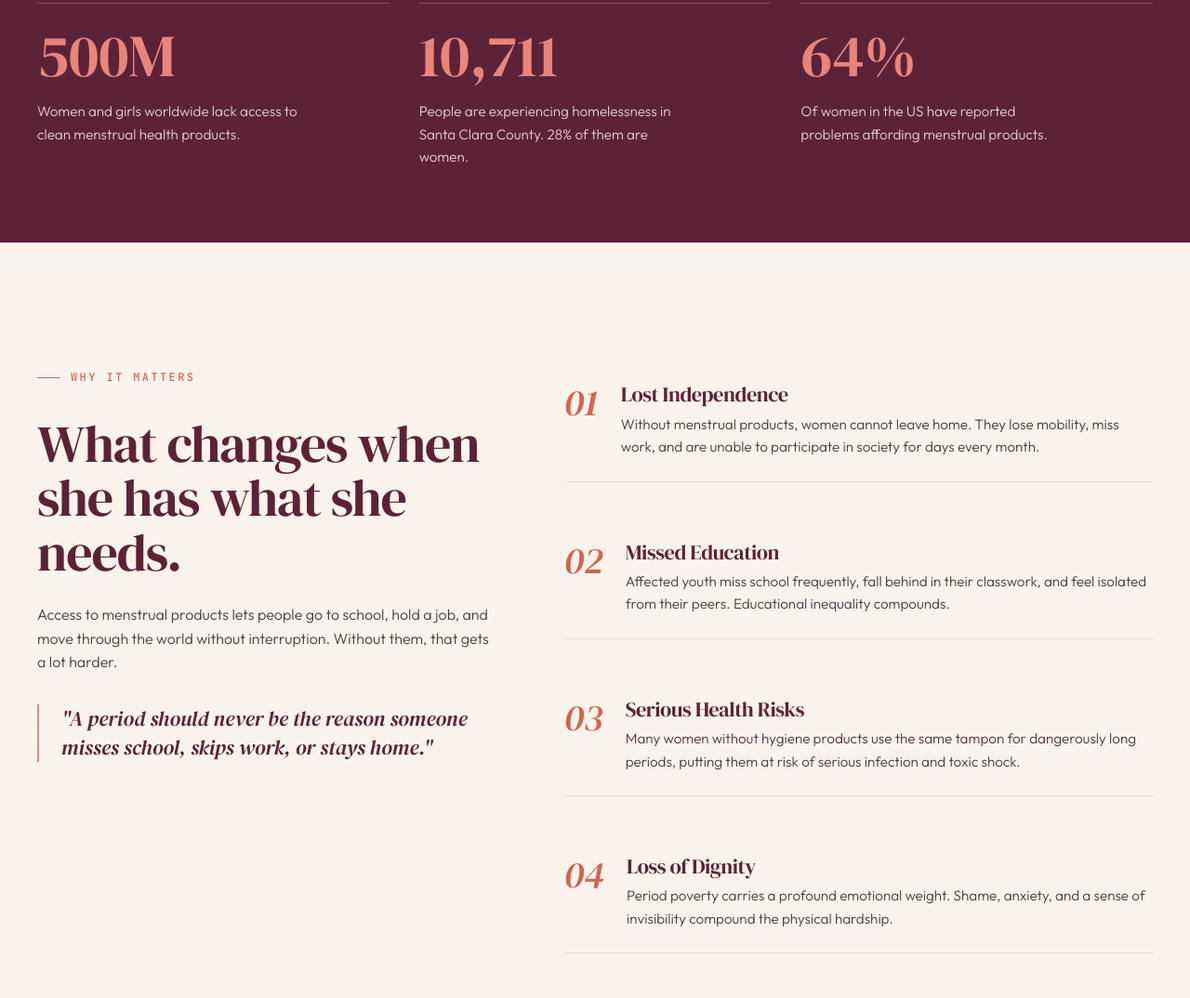
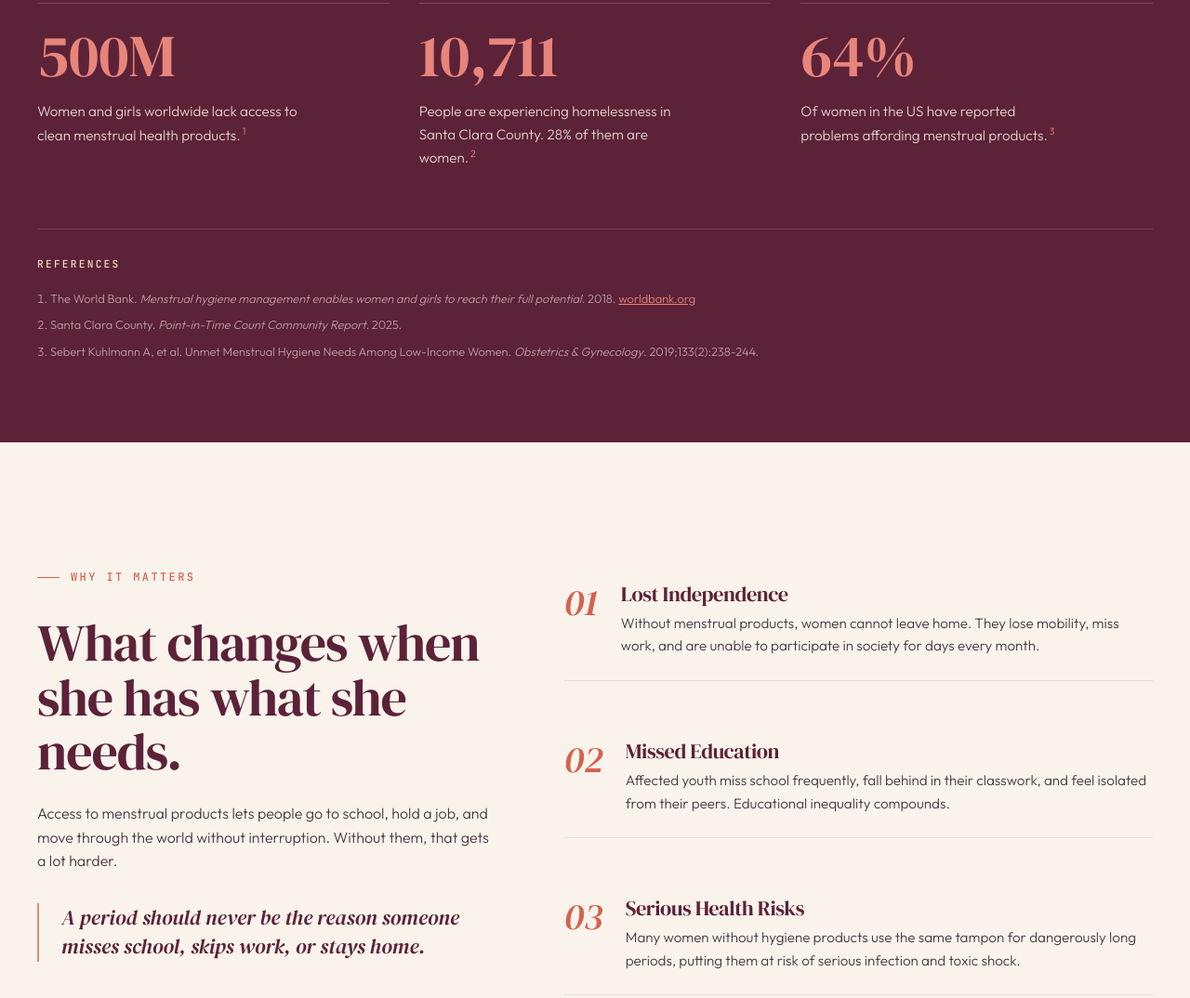
Before and after one commit to QuanBu2002/Inspire-and-Educate, a plain HTML site: page index.html in a window 1280 px wide. Shown: the part 1050-2124 px from the top of the page at 93% size. Drawn offline with Linux system fonts and the light colour scheme.

Commit message:
Update index.html

```diff
--- a/index.html
+++ b/index.html
@@ -237,6 +237,55 @@
   max-width: 280px;
 }
 
+.cite-mark {
+  font-size: 0.7em;
+  vertical-align: super;
+  margin-left: 2px;
+}
+
+.cite-mark a {
+  color: var(--coral);
+  text-decoration: none;
+}
+
+.cite-mark a:hover {
+  text-decoration: underline;
+}
+
+.references {
+  margin-top: 4rem;
+  padding-top: 2rem;
+  border-top: 1px solid rgba(250, 243, 236, 0.15);
+  position: relative;
+}
+
+.references-title {
+  font-family: var(--font-mono);
+  font-size: 0.7rem;
+  text-transform: uppercase;
+  letter-spacing: 0.2em;
+  color: var(--blush);
+  font-weight: 500;
+  margin-bottom: 1.25rem;
+}
+
+.references-list {
+  list-style: decimal inside;
+  font-size: 0.8rem;
+  color: rgba(250, 243, 236, 0.6);
+  line-height: 1.7;
+  max-width: 800px;
+}
+
+.references-list li {
+  margin-bottom: 0.4rem;
+}
+
+.references-list a {
+  color: var(--coral);
+  text-decoration: underline;
+}
+
 /* Mission section */
 .mission {
   padding: 8rem 0;
@@ -390,7 +439,7 @@
           Simple &amp; <em>Necessary.</em>
         </h1>
         <p class="hero-lede">
-          A Bay Area nonprofit delivering menstrual products to the people who need them, quietly, consistently, every month.
+          A Bay Area nonprofit delivering menstrual supplies to people in need.
         </p>
         <div class="hero-ctas">
           <a href="get-involved.html#donate" class="btn btn-primary">
@@ -444,16 +493,26 @@
     <div class="stats-grid">
       <div class="stat-card">
         <div class="stat-number">500M</div>
-        <p class="stat-text">Women and girls worldwide lack access to clean menstrual health products.</p>
+        <p class="stat-text">Women and girls worldwide lack access to clean menstrual health products.<sup class="cite-mark"><a href="#ref-1">1</a></sup></p>
       </div>
       <div class="stat-card">
         <div class="stat-number">10,711</div>
-        <p class="stat-text">People are experiencing homelessness in Santa Clara County. 28% of them are women.</p>
+        <p class="stat-text">People are experiencing homelessness in Santa Clara County. 28% of them are women.<sup class="cite-mark"><a href="#ref-2">2</a></sup></p>
       </div>
       <div class="stat-card">
         <div class="stat-number">64%</div>
-        <p class="stat-text">Of women in the US have reported problems affording menstrual products.</p>
+        <p class="stat-text">Of women in the US have reported problems affording menstrual products.<sup class="cite-mark"><a href="#ref-3">3</a></sup></p>
       </div>
+    </div>
+
+    <!-- References -->
+    <div class="references">
+      <h4 class="references-title">References</h4>
+      <ol class="references-list">
+        <li id="ref-1">The World Bank. <em>Menstrual hygiene management enables women and girls to reach their full potential.</em> 2018. <a href="https://www.worldbank.org/en/news/feature/2018/05/25/menstrual-hygiene-management" target="_blank" rel="noopener">worldbank.org</a></li>
+        <li id="ref-2">Santa Clara County. <em>Point-in-Time Count Community Report.</em> 2025.</li>
+        <li id="ref-3">Sebert Kuhlmann A, et al. Unmet Menstrual Hygiene Needs Among Low-Income Women. <em>Obstetrics &amp; Gynecology</em>. 2019;133(2):238-244.</li>
+      </ol>
     </div>
   </div>
 </section>
@@ -467,7 +526,7 @@
         <h2>What changes when she has what she needs.</h2>
         <p>Access to menstrual products lets people go to school, hold a job, and move through the world without interruption. Without them, that gets a lot harder.</p>
         <blockquote class="mission-quote">
-          "A period should never be the reason someone misses school, skips work, or stays home."
+          A period should never be the reason someone misses school, skips work, or stays home.
         </blockquote>
       </aside>
 
```
